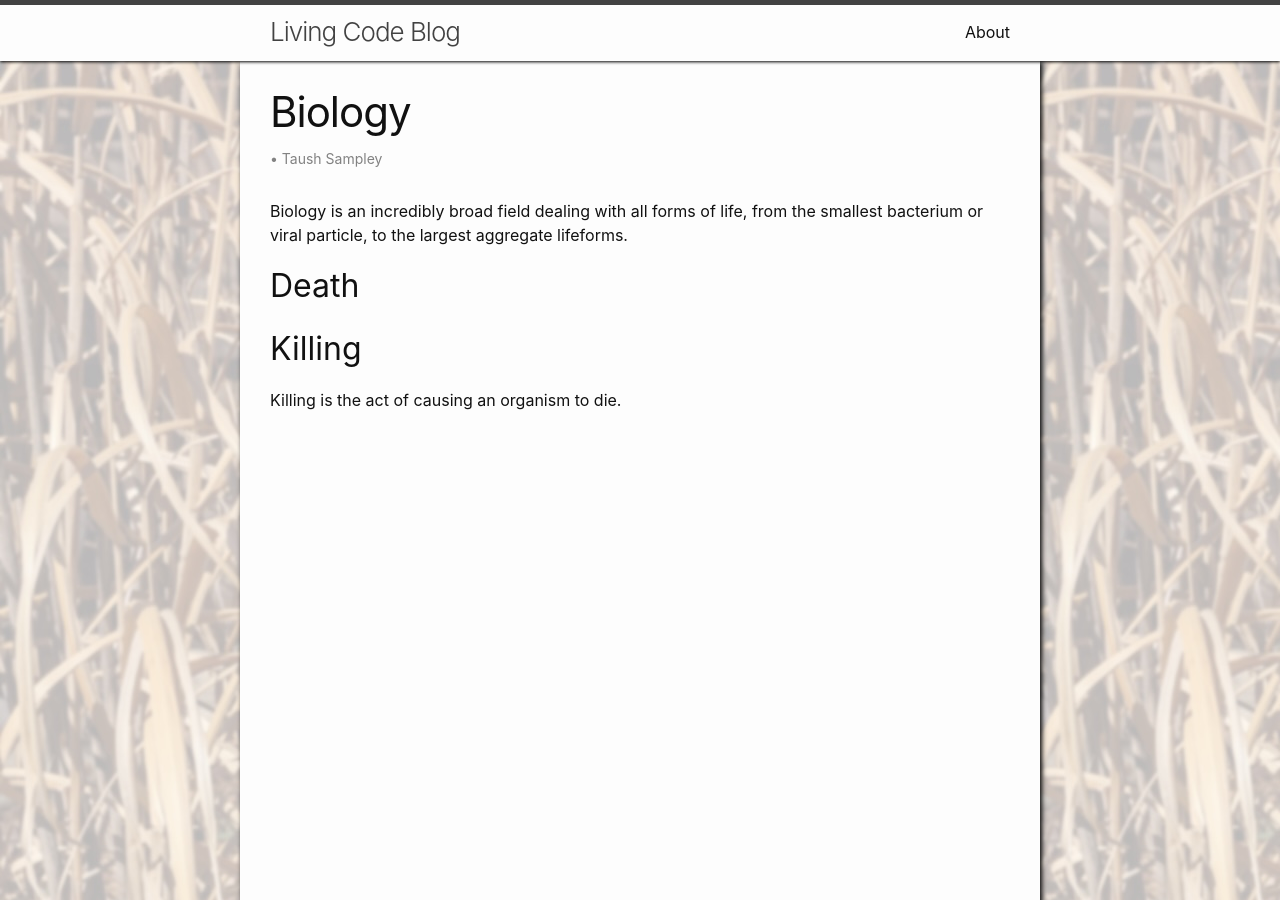
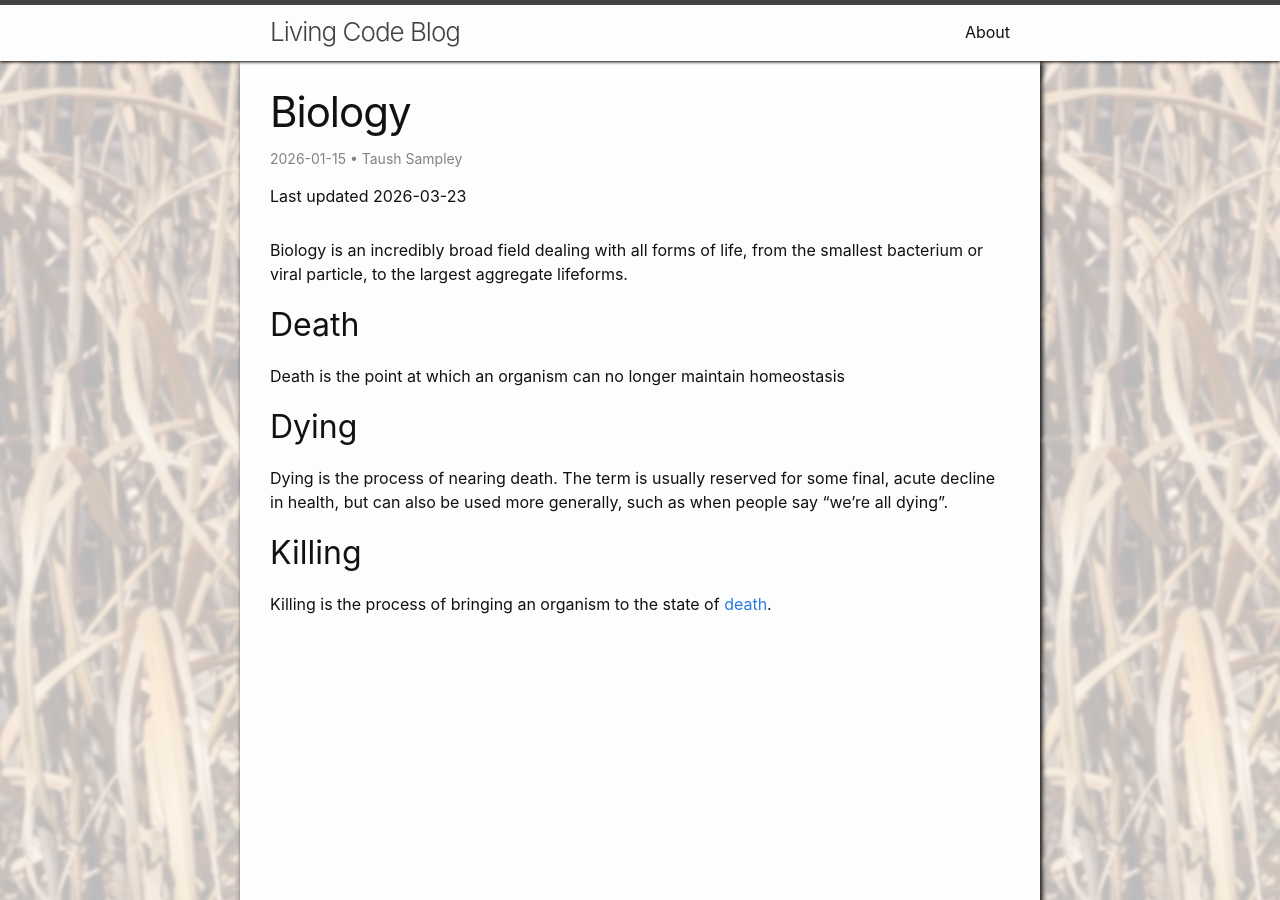
Before and after one commit to TSampley/TSampley.github.io, a Jekyll site: the page built from science/biology/index.md, in a window 1280 px wide and 900 px high. Built offline with Jekyll 4.4.1, drawn with Linux system fonts in a browser that asks for light colours.

Commit message:
Add death subjects to biology page

```diff
--- a/science/biology/index.md
+++ b/science/biology/index.md
@@ -2,13 +2,17 @@
 layout: wiki
 
 title: Biology
-
+date: 2026-01-15 01:58:31 -0600
+updated: 2026-03-23 15:26:12 -0500
 ---
 
 Biology is an incredibly broad field dealing with all forms of life, from the smallest bacterium or viral particle, to the largest aggregate lifeforms.
 
 ## Death
+Death is the point at which an organism can no longer maintain homeostasis
 
+## Dying
+Dying is the process of nearing death. The term is usually reserved for some final, acute decline in health, but can also be used more generally, such as when people say "we're all dying".
 
 ## Killing
-Killing is the act of causing an organism to die.
+Killing is the process of bringing an organism to the state of [death](#death).
```
